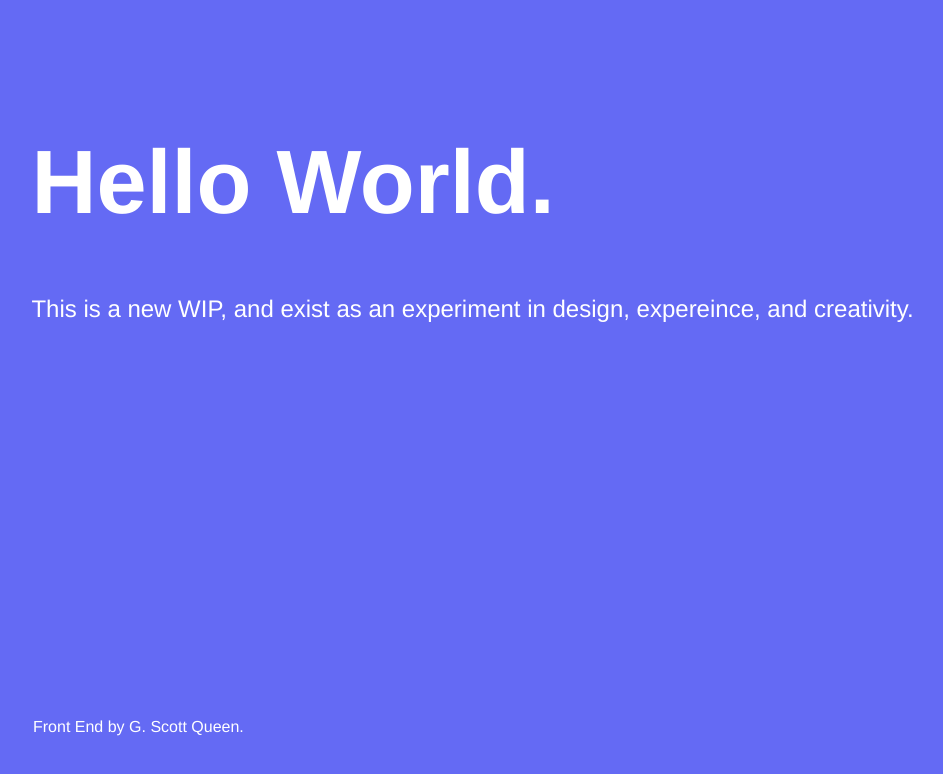
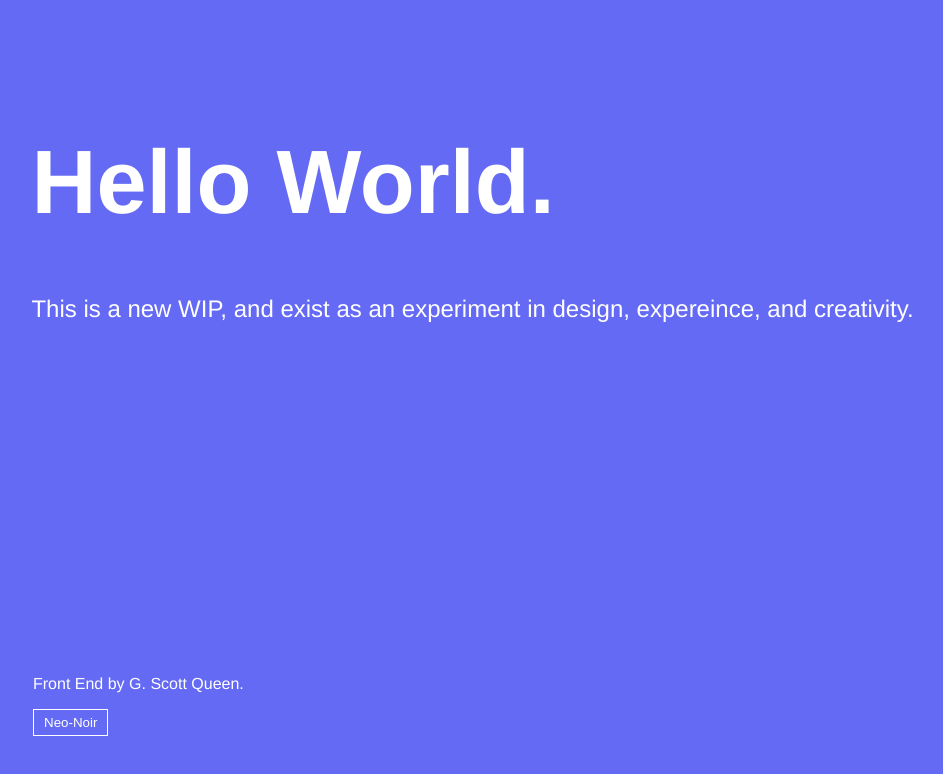
Before and after one commit to gscottqueen/gscottqueen-site, a Vue app: page / in a window 1280 px wide. Shown: the top 774 px of the page, without its empty margins (103-1046 px from the left). Built offline with nearby package versions, Linux system fonts and the light colour scheme.

Commit message:
New Neo-Noir Theme option

```diff
--- a/index.html
+++ b/index.html
@@ -5,7 +5,7 @@
     <meta name="viewport" content="width=device-width,initial-scale=1.0">
     <title>gscottqueen</title>
   </head>
-  <body>
+  <body class="ultra">
     <div id="app"></div>
     <!-- built files will be auto injected -->
   </body>
--- a/src/App.vue
+++ b/src/App.vue
@@ -1,13 +1,21 @@
 <template>
   <div id="app">
     <router-view/>
-    <footer>Front End by G. Scott Queen.</footer>
+    <footer>
+      <p>Front End by G. Scott Queen.</p>
+      <button @click="darkTheme()">Neo-Noir</button>
+    </footer>
   </div>
 </template>
 
 <script>
 export default {
   name: 'App',
+  methods: {
+    darkTheme: function darkTheme() {
+      document.body.classList.toggle('neo-noir');
+    },
+  },
 };
 </script>
 
@@ -19,8 +27,12 @@ export default {
   color: #ffffff;
 }
 
-body {
+body.ultra {
   background-color: #646AF4;
+}
+
+body.neo-noir {
+  background-color: #1E1D2E;
 }
 
 footer {
@@ -28,4 +40,12 @@ footer {
   position: absolute;
   bottom: 0;
 }
+
+button {
+  border: solid #fff 1px;
+  padding: 5px 10px;
+  background: none;
+  color: white;
+  cursor: pointer;
+}
 </style>
```
Also changed, not shown: 13 other files (tests, documents, lock files or other folders).
